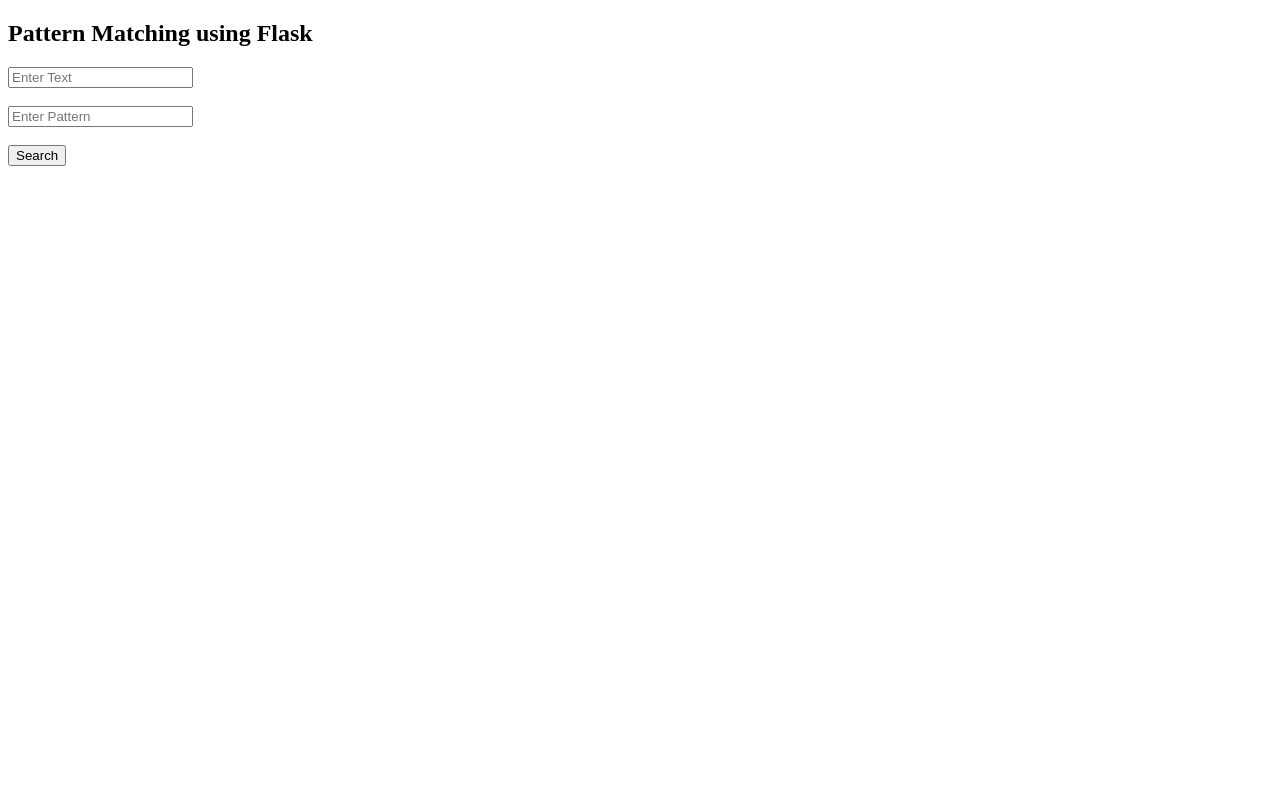
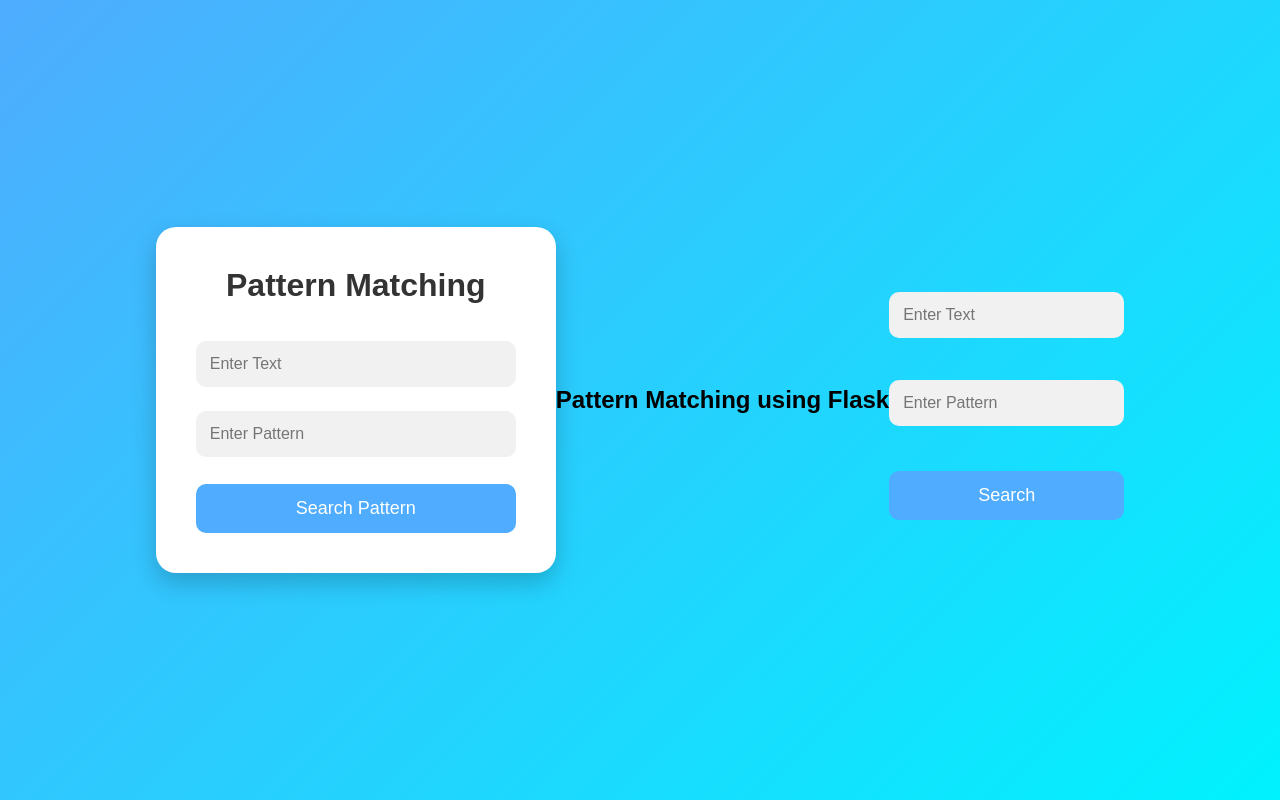
Before and after one commit to Sinduja06/Flask-Pattern-matching, a Flask app: page / in a window 1280 px wide. Run offline with Flask 3, Linux system fonts and the light colour scheme.

Commit message:
Update index.html

```diff
--- a/templates/index.html
+++ b/templates/index.html
@@ -1,4 +1,176 @@
 <!DOCTYPE html>
+<html lang="en">
+
+<head>
+
+    <meta charset="UTF-8">
+    <meta name="viewport" content="width=device-width, initial-scale=1.0">
+
+    <title>Pattern Matching App</title>
+
+    <style>
+
+        *{
+            margin:0;
+            padding:0;
+            box-sizing:border-box;
+        }
+
+        body{
+
+            height:100vh;
+            display:flex;
+            justify-content:center;
+            align-items:center;
+
+            font-family:Arial, sans-serif;
+
+            background: linear-gradient(135deg,#4facfe,#00f2fe);
+
+        }
+
+        .container{
+
+            width:400px;
+            background:white;
+
+            padding:40px;
+
+            border-radius:20px;
+
+            box-shadow:0 10px 25px rgba(0,0,0,0.2);
+
+            text-align:center;
+
+        }
+
+        h1{
+
+            margin-bottom:25px;
+            color:#333;
+
+        }
+
+        input{
+
+            width:100%;
+
+            padding:14px;
+
+            margin:12px 0;
+
+            border:none;
+
+            border-radius:10px;
+
+            background:#f1f1f1;
+
+            font-size:16px;
+
+            outline:none;
+
+        }
+
+        button{
+
+            width:100%;
+
+            padding:14px;
+
+            margin-top:15px;
+
+            border:none;
+
+            border-radius:10px;
+
+            background:#4facfe;
+
+            color:white;
+
+            font-size:18px;
+
+            cursor:pointer;
+
+            transition:0.3s;
+
+        }
+
+        button:hover{
+
+            background:#007bff;
+
+            transform:scale(1.03);
+
+        }
+
+        .result{
+
+            margin-top:25px;
+
+            background:#f7f7f7;
+
+            padding:15px;
+
+            border-radius:10px;
+
+        }
+
+        .result h3{
+
+            margin:10px 0;
+            color:#333;
+
+        }
+
+    </style>
+
+</head>
+
+<body>
+
+    <div class="container">
+
+        <h1>Pattern Matching</h1>
+
+        <form method="POST">
+
+            <input
+                type="text"
+                name="text"
+                placeholder="Enter Text"
+                required
+            >
+
+            <input
+                type="text"
+                name="pattern"
+                placeholder="Enter Pattern"
+                required
+            >
+
+            <button type="submit">
+                Search Pattern
+            </button>
+
+        </form>
+
+        {% if result != "" %}
+
+        <div class="result">
+
+            <h3>Pattern Position : {{ result }}</h3>
+
+            <h3>Execution Time : {{ execution_time }} sec</h3>
+
+        </div>
+
+        {% endif %}
+
+    </div>
+
+</body>
+
+</html><!DOCTYPE html>
 <html>
 
 <head>
```
